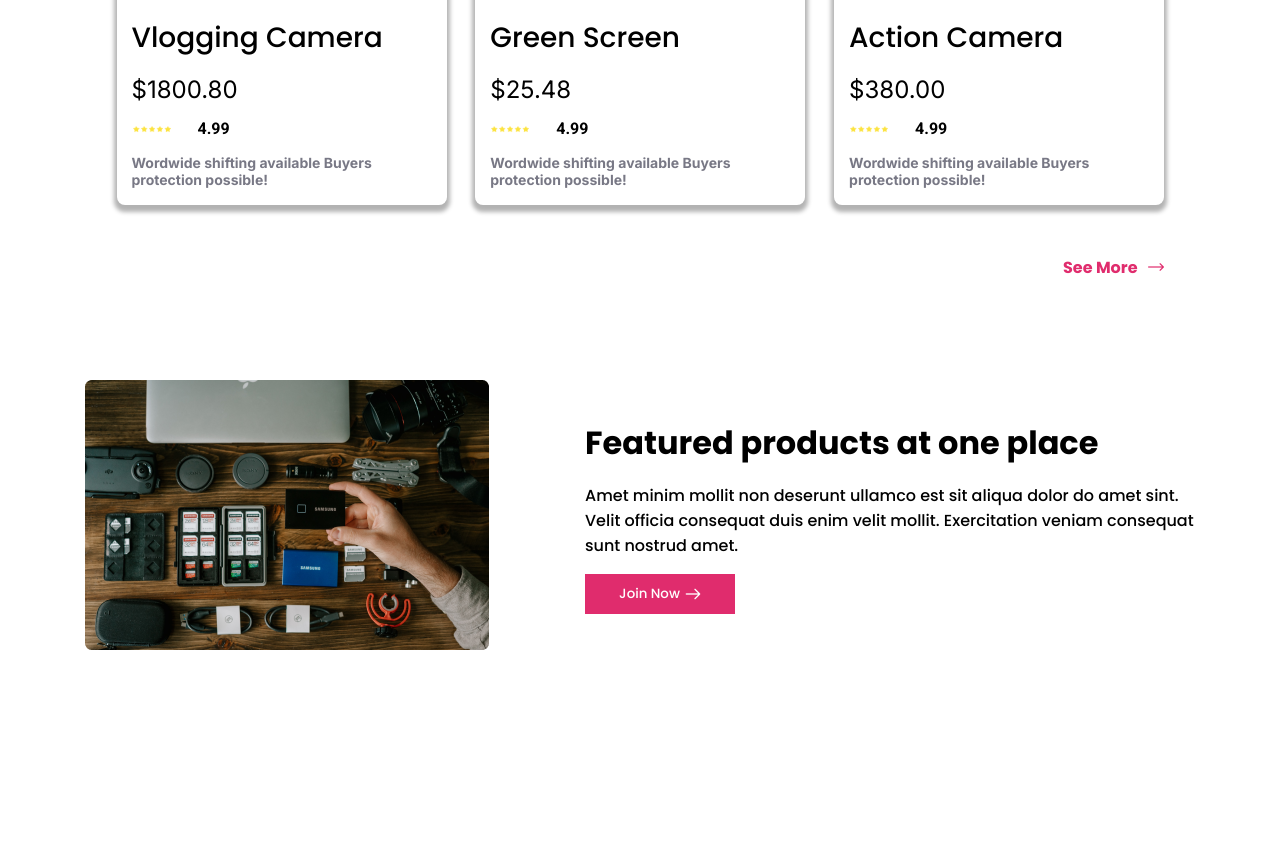
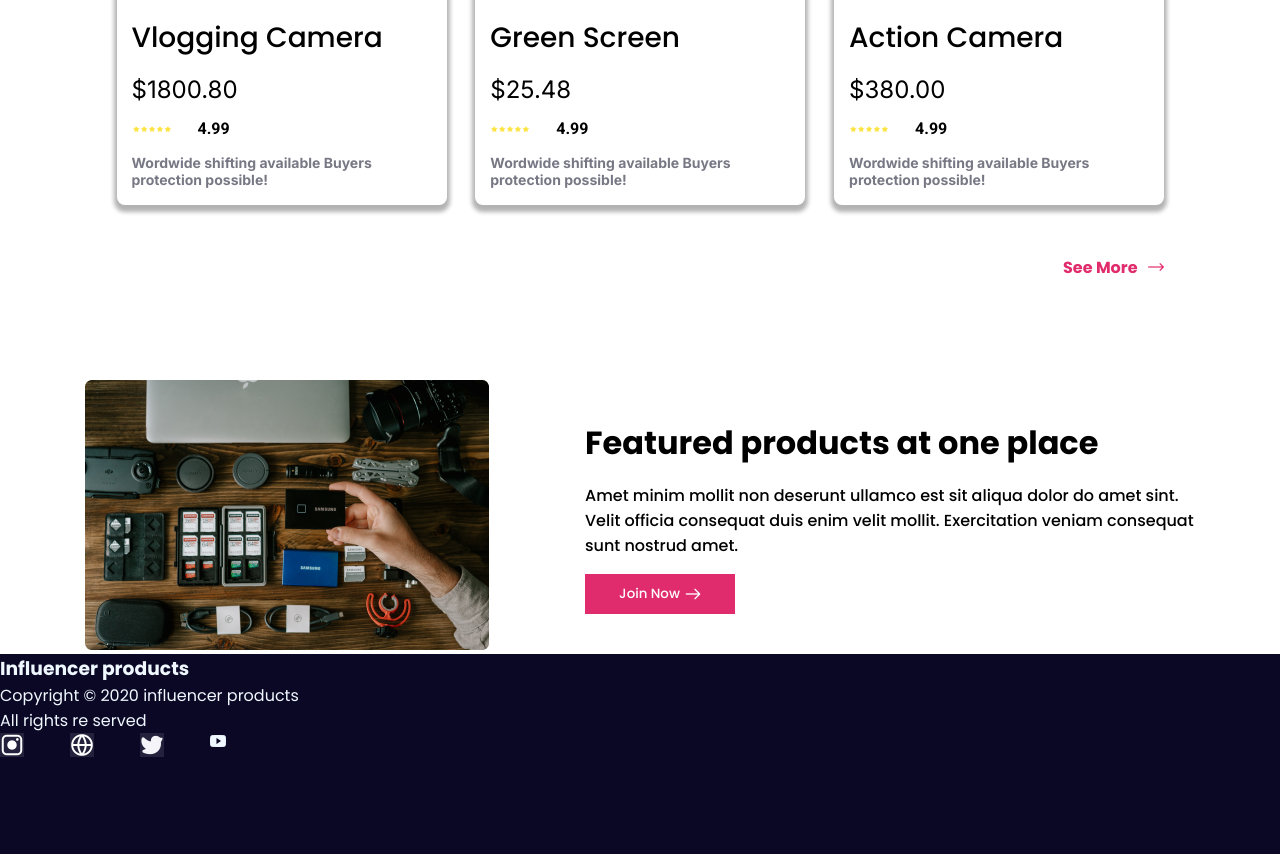
Before and after one commit to Ashahab007/influencer-gear, a plain HTML site: page index.html in a window 1280 px wide. Shown: the part 2219-3073 px from the top of the page. Before the commit the page ends 2873 px from the top, so only its background shows below. Drawn offline with nearby package versions, Linux system fonts and the light colour scheme.

Commit message:
created footer section

```diff
--- a/index.html
+++ b/index.html
@@ -7,6 +7,10 @@
       src="https://kit.fontawesome.com/f0cdd331d3.js"
       crossorigin="anonymous"
     ></script>
+    <link
+      href="https://unpkg.com/ionicons@4.5.10-0/dist/css/ionicons.min.css"
+      rel="stylesheet"
+    />
     <link rel="stylesheet" href="./style/styles.css" />
     <title>Gear Influencer</title>
   </head>
@@ -274,5 +278,38 @@
 
       <!-- featured products section end -->
     </main>
+    <!-- footer section start -->
+    <footer class="footer-section">
+      <div class="footer-container">
+        <h3 class="footer-title poppins-bold">Influencer products</h3>
+        <p class="footer-description poppins-regular">
+          Copyright © 2020 influencer products <br />All rights re served
+        </p>
+        <div class="feature-logo-container">
+          <div class="feature-logo">
+            <a href="">
+              <img src="./icones/Instagram--Streamline-Core-Remix.png" alt="" />
+            </a>
+          </div>
+          <div class="feature-logo">
+            <a href="">
+              <img src="./icones/Web--Streamline-Core-Remix.png" alt="" />
+            </a>
+          </div>
+          <div class="feature-logo">
+            <a href="">
+              <img src="./icones/Twitter--Streamline-Core.png" alt="" />
+            </a>
+          </div>
+          <div class="feature-logo">
+            <a href="">
+              <img src="" alt="" /><i class="icon ion-logo-youtube" style="color: aliceblue; width: 70px;height: 70px;" ></i>
+          </a>
+          </div>
+        </div>
+      </div>
+    </div>
+  </footer>
+  <!-- footer section wn==end -->
   </body>
 </html>
--- a/style/styles.css
+++ b/style/styles.css
@@ -267,6 +267,28 @@
   margin: 1rem 0px;
 }
 
+/* styles footer section */
+
+.footer-section {
+  background-color: #0b0826;
+  height: 200px;
+}
+
+.footer-title,
+.footer-description {
+  color: aliceblue;
+}
+
+.feature-logo-container {
+  display: flex;
+}
+
+.feature-logo {
+  width: 70px;
+  height: 70px;
+  background-color: #0b0826;
+}
+
 /* !Responsive styles */
 /* *For mobile device */
 @media screen and (max-width: 566px) {
```
Also changed, not shown: icones/Instagram--Streamline-Core-Remix.png (added), icones/Twitter--Streamline-Core.png (added), icones/Web--Streamline-Core-Remix.png (added).
